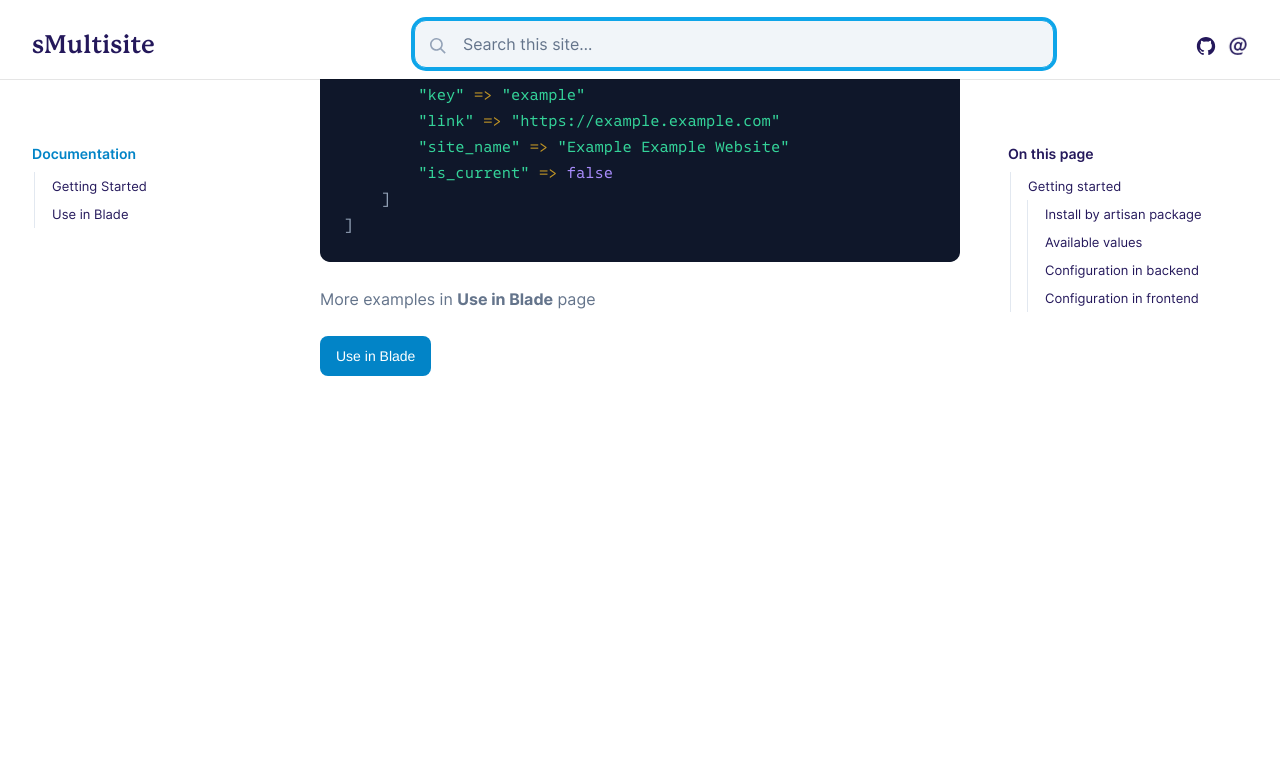
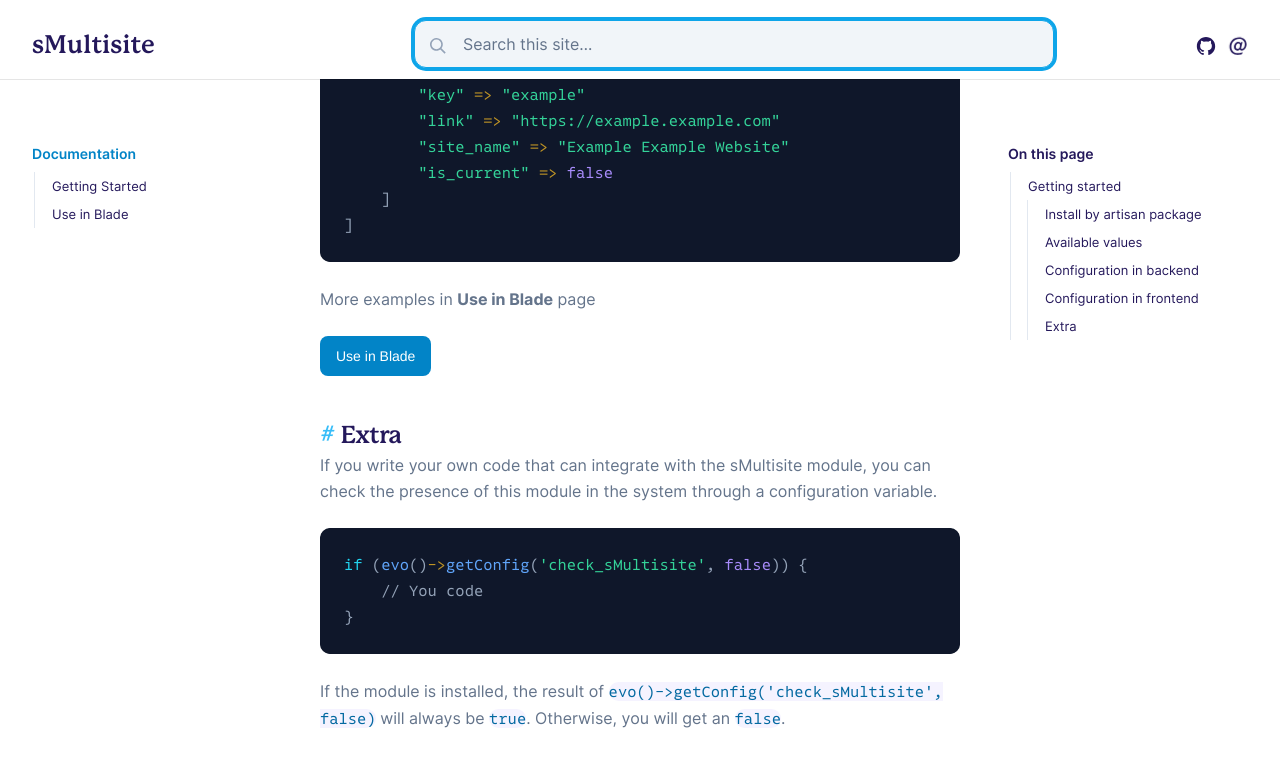
Before and after one commit to Seiger/sMultisite, a Jekyll site: the page built from docs/pages/getting-started.md, in a window 1280 px wide and 900 px high, scrolled down 1887 px. Shown: the top 767 px of the window. Built offline with Jekyll 4.4.1, drawn with Linux system fonts in a browser that asks for light colours; before the commit the page ends 2431 px from its top, so only the background shows below that; some of the changed text lies outside the part shown.

Commit message:
[ADD] Check if sMultisite installed.

````diff
--- a/composer.json
+++ b/composer.json
@@ -1,7 +1,7 @@
 {
     "name": "seiger/smultisite",
     "license": "GPL-3.0",
-    "type": "EvolutionCMS-Plugin",
+    "type": "EvolutionCMS-Module",
     "description": "Evocms package Multisite Tools for Evolution CMS.",
     "keywords": ["evocms", "evolution-cms", "multisite"],
     "authors": [
--- a/docs/pages/getting-started.md
+++ b/docs/pages/getting-started.md
@@ -39,7 +39,7 @@ $currentDomainUnauthorizedPage = evo()->getConfig('unauthorized_page');
 
 ## Configuration in backend
 
-Plugin settings are located at **Admin Panel -> Tools -> sMultisite**.
+Module settings are located at **Admin Panel -> Tools -> sMultisite**.
 {% include figure.html path="assets/img/smultisitetools.jpg" %}
 
 ## Configuration in frontend
@@ -77,3 +77,15 @@ array:2 [▼
 More examples in **Use in Blade** page
 
 [Use in Blade]({{ site.baseurl }}/use-in-blade/){: .btn .btn-sky}
+
+## Extra
+
+If you write your own code that can integrate with the sMultisite module, you can check the presence of this module in the system through a configuration variable.
+
+```php
+if (evo()->getConfig('check_sMultisite', false)) {
+    // You code
+}
+```
+
+If the module is installed, the result of ```evo()->getConfig('check_sMultisite', false)``` will always be ```true```. Otherwise, you will get an ```false```.
````
Also changed, not shown: 2 other files.
